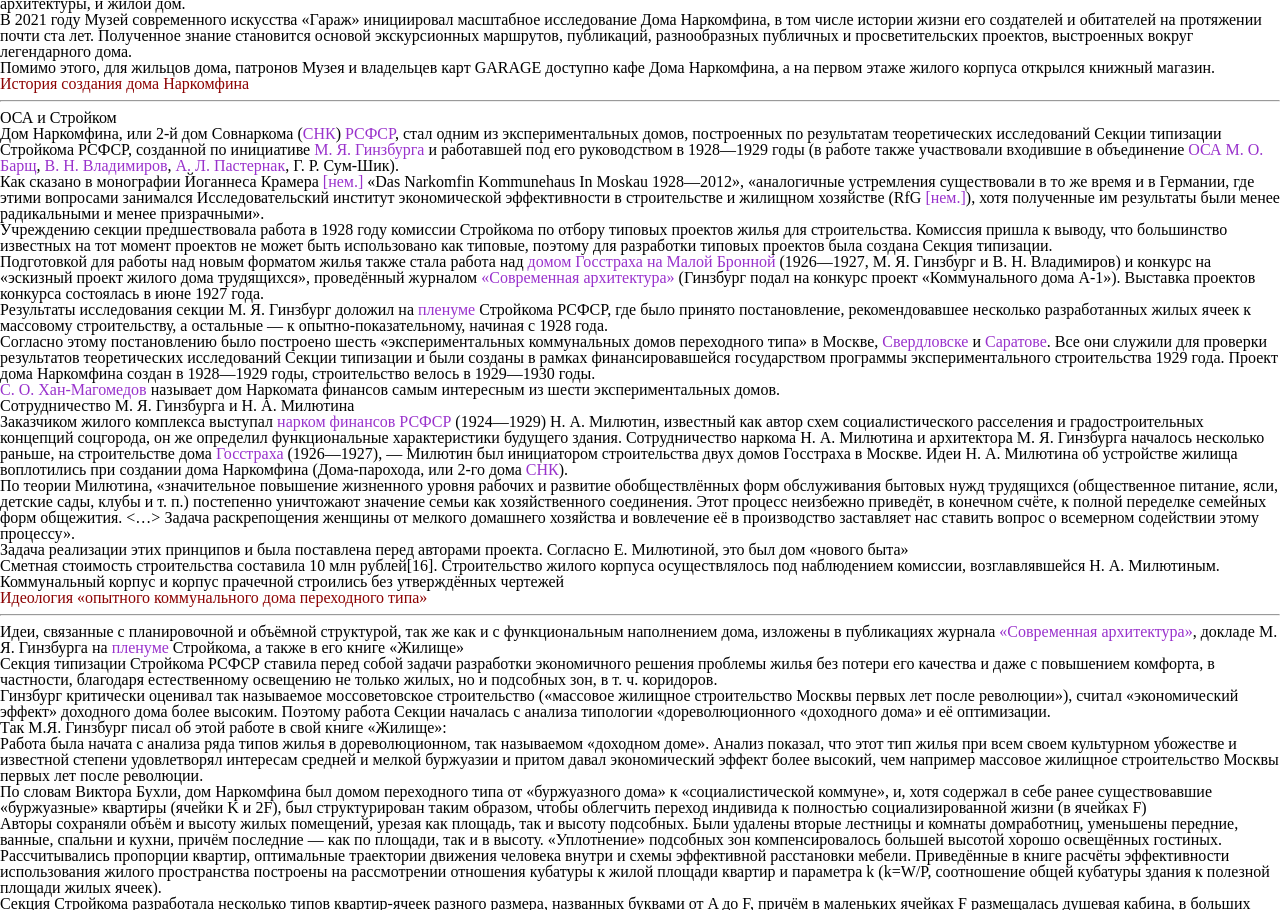
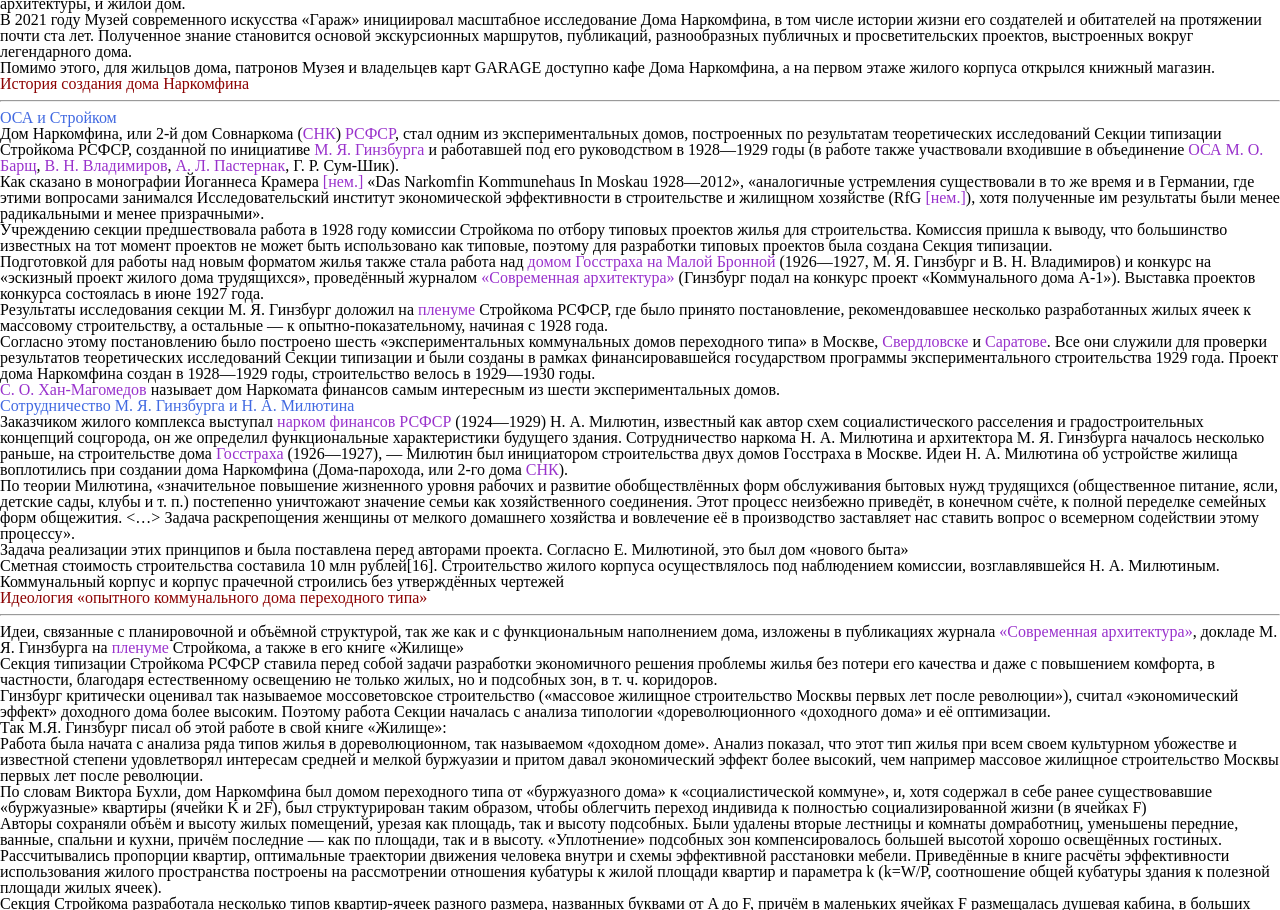
Before and after one commit to cyberconnor28/domnarkomfin, a plain HTML site: page index.html in a window 1280 px wide. Shown: the part 1112-2022 px from the top of the page. Drawn offline with Linux system fonts and the light colour scheme.

Commit message:
Update content.css

```diff
--- a/css/content.css
+++ b/css/content.css
@@ -10,6 +10,9 @@ h1{
 h2{
     color: darkred;
 }
+h3{
+    color: royalblue
+}
 
 nav{
     background-color:rgb(255, 255, 239);
```
